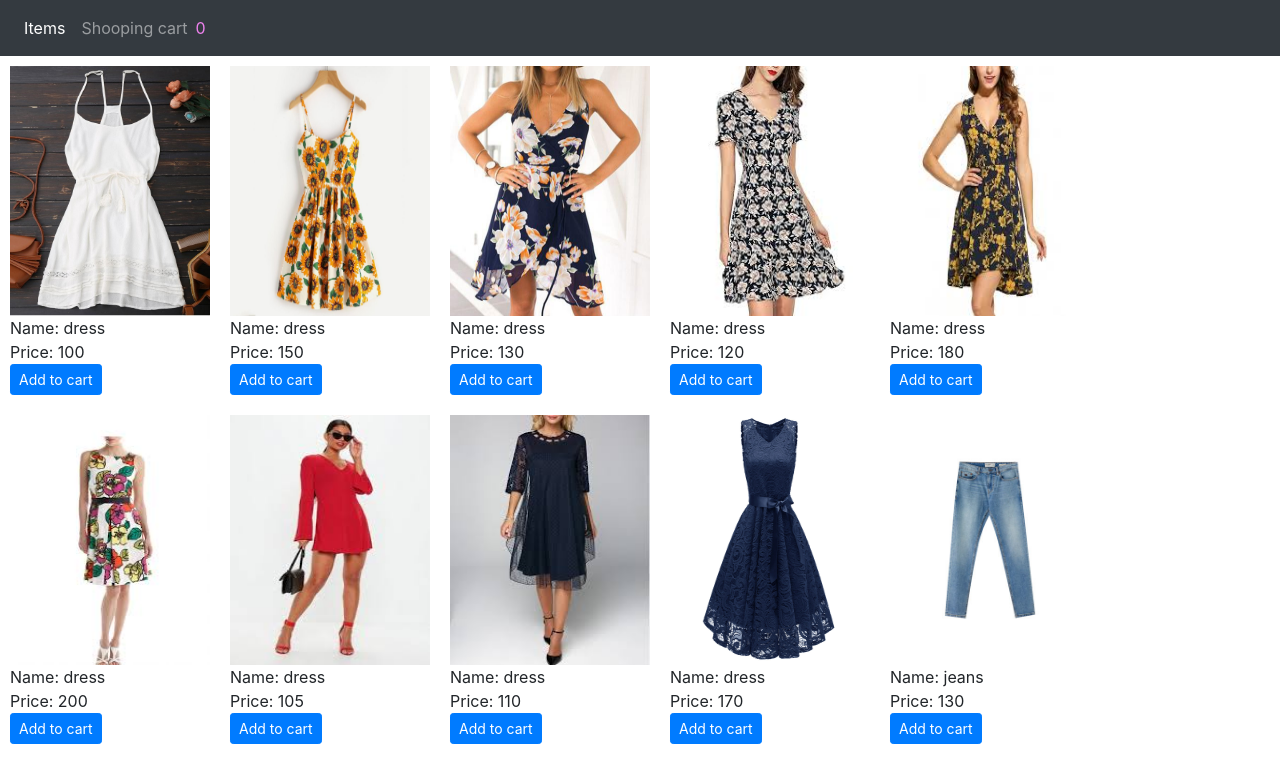
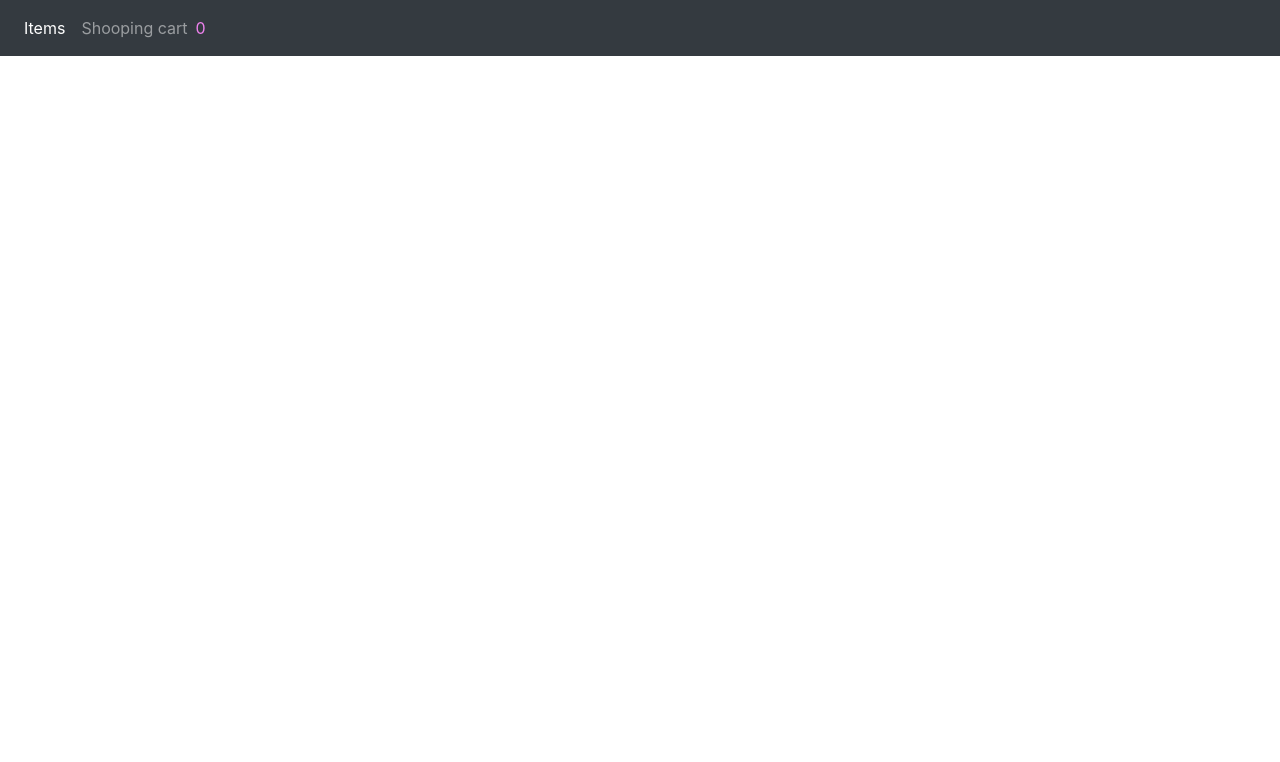
Before and after one commit to galihiki/onlineStore, a React (Create React App) app: page / in a window 1280 px wide. Shown: the top 762 px of the page. Built offline with nearby package versions, Linux system fonts and the light colour scheme.

Commit message:
onlineStore

```diff
--- a/src/components/app.jsx
+++ b/src/components/app.jsx
@@ -20,11 +20,11 @@ class App extends Component {
             <div className="app-container-style">
                 <Router>
                     <NavBar totalSelectedItems={this.state.totalSelectedItems}/>
-                    <Route exact path="/" active render={props =>
+                    <Route exact path="/onlineStore" render={props =>
                         <Items
                             items={this.state.items}
                             onSelectItem={this.handleSelectItem}/>}/>
-                    <Route path="/shoopingCart" render={props =>
+                    <Route path="/onlineStore/shoopingCart" render={props =>
                         <Counters
                             counters={this.state.counters}
                             onIncrement={this.handleIncrement}
--- a/src/components/navBar.jsx
+++ b/src/components/navBar.jsx
@@ -8,10 +8,10 @@ class NavBar extends Component {
             <nav className="navbar navbar-expand-lg navbar-dark bg-dark nav-style">
                 <ul className="navbar-nav">
                     <li className="nav-item active">
-                        <Link to="/" className="nav-link">Items</Link>
+                        <Link to="/onlineStore" className="nav-link">Items</Link>
                     </li>
                     <li className="nav-item">
-                        <Link to="/shoopingCart" className="nav-link nav-link-style">Shooping cart</Link>
+                        <Link to="/onlineStore/shoopingCart" className="nav-link nav-link-style">Shooping cart</Link>
                         <span className="total-selected-items" >{this.props.totalSelectedItems}</span>
                     </li>
                 </ul>
```
